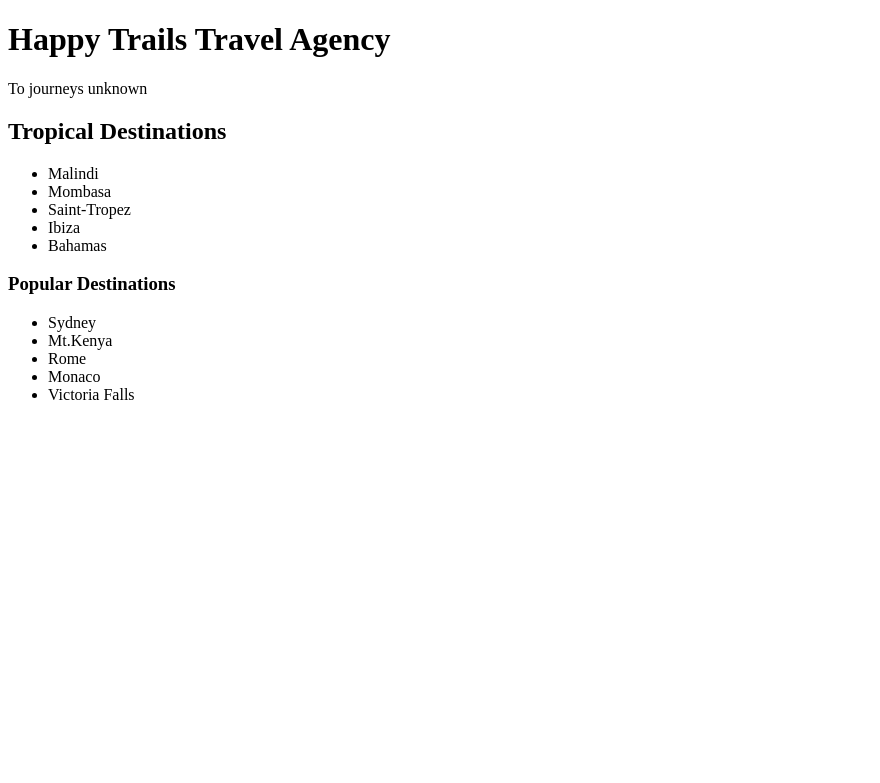
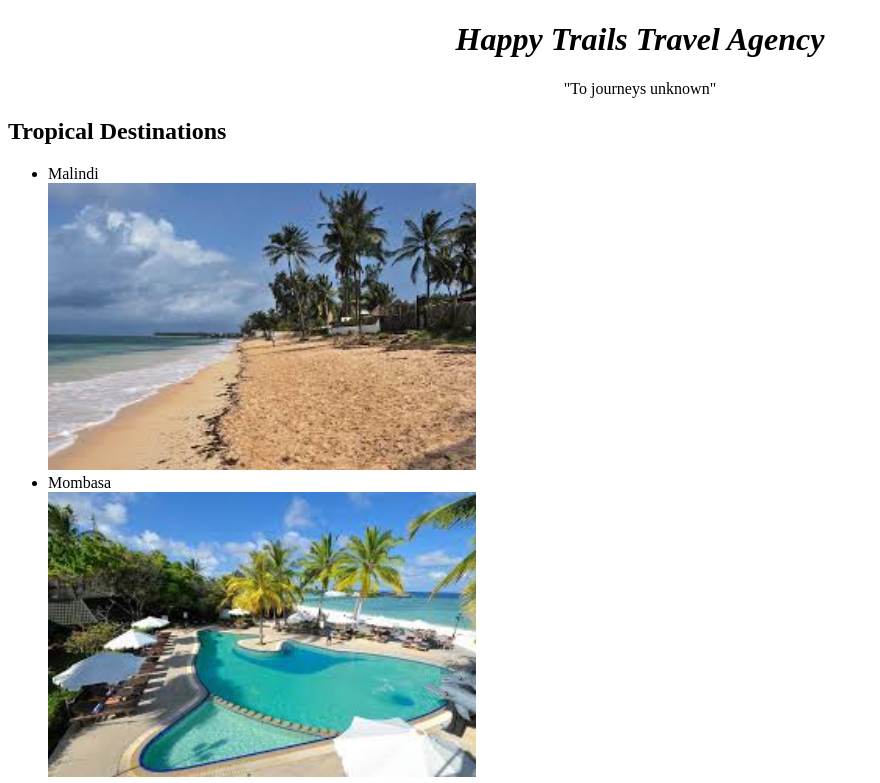
Before and after one commit to Anillab/HappyTrails, a plain HTML site: page travelagency.html in a window 1280 px wide. Shown: the top 783 px of the page, without its empty margins (0-880 px from the left). Drawn offline with Linux system fonts and the light colour scheme.

Commit message:
add images to the webpage

```diff
--- a/css/styles.css
+++ b/css/styles.css
@@ -0,0 +1,18 @@
+.tropical{
+  text-align: left;
+
+}
+.popular{
+  text-align: right;
+}
+.title{
+  text-align: center;
+  font-style: italic;
+}
+.desc{
+  text-align: center;
+}
+img{
+  width: 35%;
+  height: auto;
+}
--- a/travelagency.html
+++ b/travelagency.html
@@ -5,25 +5,37 @@
     <link href="css/styles.css" rel="stylesheet" type="text/css">
   </head>
   <body>
-    <h1>Happy Trails Travel Agency</h1>
-    <p>To journeys unknown</p>
-
-    <h2 class="tropical">Tropical Destinations</h2>
+    <h1 class="title">Happy Trails Travel Agency</h1>
+    <p class="desc">"To journeys unknown"</p>
+    <div class="tropical">
+      <h2>Tropical Destinations</h2>
         <ul>
           <li>Malindi</li>
+            <img src="images/malindi.jpg" alt="malindi town">
           <li>Mombasa</li>
+            <img src="images/Mombasa.jpg" alt="mombasa">
           <li>Saint-Tropez</li>
+            <img src="images/tropez.jpg" alt="Saint-Tropez">
           <li>Ibiza</li>
+            <img src="images/ibiza.jpg" alt="Ibiza">
           <li>Bahamas</li>
+           <img src="images/bahamas.jpg" alt="bahamas">
         </ul>
-    <h3 class="popular">Popular Destinations</h3>
+    </div>
+    <div class="popular">
+      <h3>Popular Destinations</h3>
         <ul>
           <li>Sydney</li>
+            <img src="images/sydney.jpg" alt="Sydney">
           <li>Mt.Kenya</li>
+            <img src="images/mtkenya.jpeg" alt="Mt.Kenya">
           <li>Rome</li>
+            <img src="images/rome.jpg" alt="Rome">
           <li>Monaco</li>
+            <img src="images/monaco.jpg" alt="Monaco">
           <li>Victoria Falls</li>
+            <img src="images/victoriafalls.jpg" alt="Victoria Falls">
         </ul>
-
+    <div>
   </body>
 </html>
```
Also changed, not shown: images/Mombasa.jpg (added), images/bahamas.jpg (added), images/ibiza.jpg (added), images/malindi.jpg (added), images/monaco.jpg (added), images/mtkenya.jpeg (added), images/rome.jpg (added), images/sydney.jpg (added), images/tropez.jpg (added), images/victoriafalls.jpg (added). Lines whose indentation alone changed are shown as unchanged.
